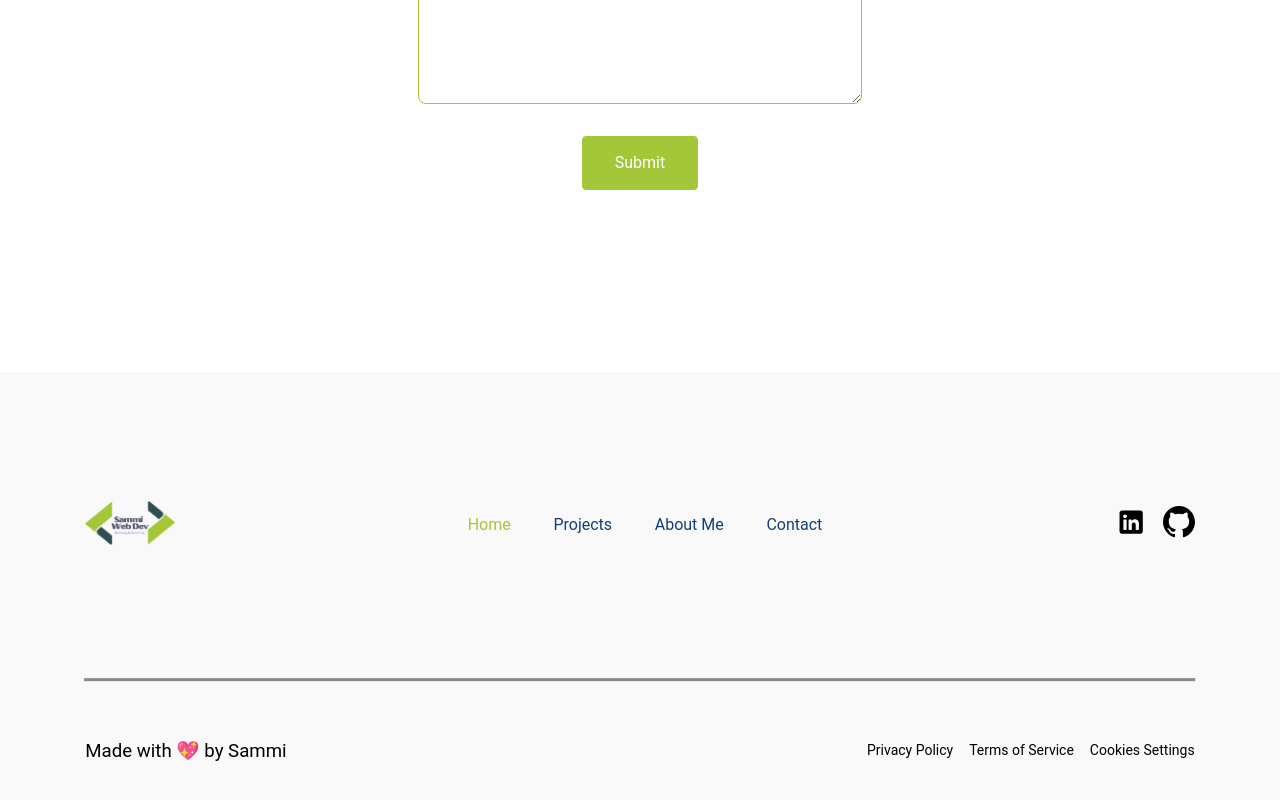
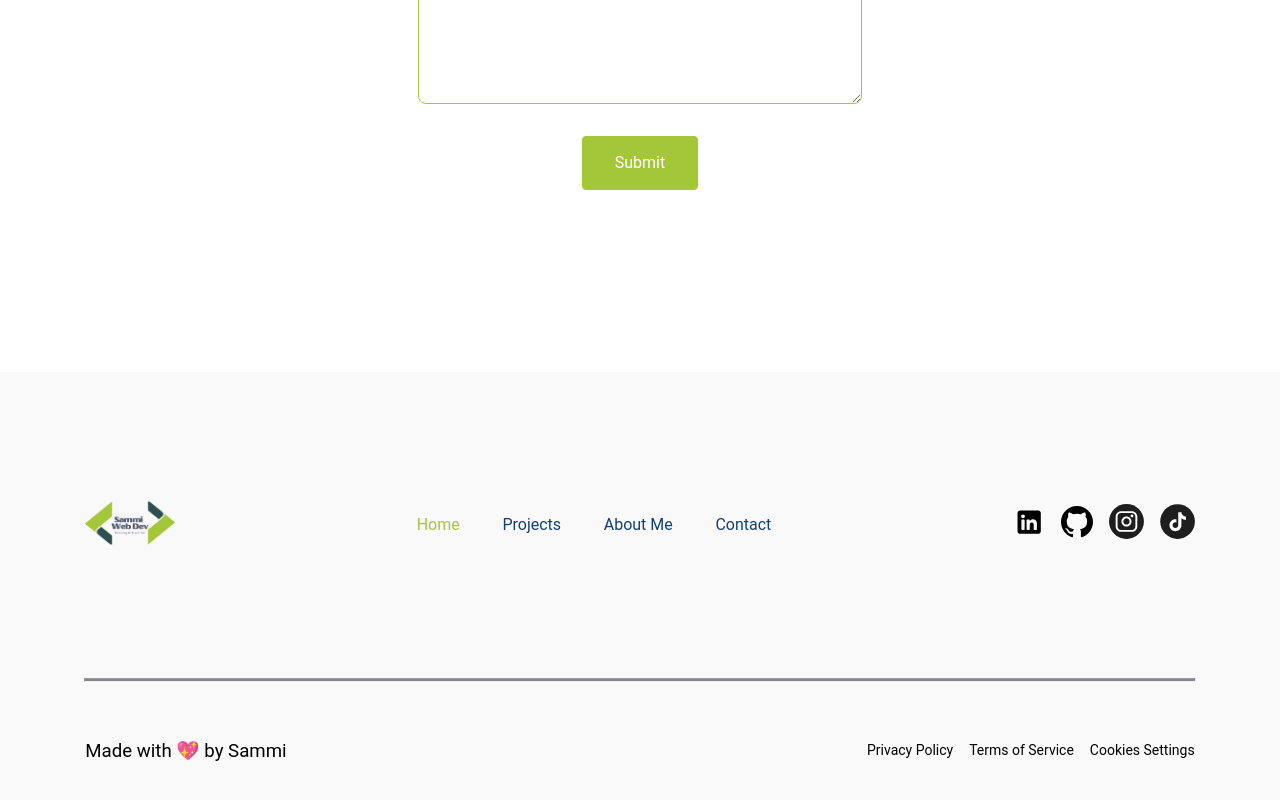
Before and after one commit to SOyeniyi801/my-portfolio, a React (Create React App) app: page / in a window 1280 px wide. Shown: the part 4848-5648 px from the top of the page. Built offline with nearby package versions, Linux system fonts and the light colour scheme.

Commit message:
new social links

```diff
--- a/src/Pages/Home/Footer.jsx
+++ b/src/Pages/Home/Footer.jsx
@@ -6,7 +6,11 @@ function Footer() {
     <footer className="footer-container">
       <div className="footer-link-container">
         <div>
-          <img src="./assets/SammiDevLogo.png" alt="Logoipsum" className="logo" />
+          <img
+            src="./assets/SammiDevLogo.png"
+            alt="Logoipsum"
+            className="logo"
+          />
         </div>
         <div className="footer-items">
           <ul>
@@ -107,6 +111,53 @@ function Footer() {
                 </svg>
               </a>
             </li>
+            <li>
+              <a
+                href="https://www.instagram.com/sammi.the.dev/?igsh=eG4xbmx4YW82Y3Nh&utm_source=qr"
+                className="navbar-content"
+                target="_blank"
+                rel="noreferrer"
+              >
+                <svg
+                  width="35"
+                  height="35"
+                  viewBox="0 0 158 158"
+                  fill="none"
+                  xmlns="http://www.w3.org/2000/svg"
+                >
+                  <path
+                    d="M79.1034 0.131042H78.7446C35.3306 0.131042 0.136597 35.3354 0.136597 78.7622V79.1211C0.136597 122.548 35.3306 157.752 78.7446 157.752H79.1034C122.517 157.752 157.711 122.548 157.711 79.1211V78.7622C157.711 35.3354 122.517 0.131042 79.1034 0.131042Z"
+                    fill="#1E1E1E"
+                  />
+                  <path
+                    d="M103.306 32.1987L54.5477 32.1987C41.0774 32.1987 30.119 43.1603 30.119 56.6346L30.119 101.254C30.119 114.728 41.0774 125.69 54.5477 125.69H103.306C116.776 125.69 127.734 114.728 127.734 101.254V56.6346C127.734 43.1603 116.776 32.1987 103.306 32.1987ZM38.7367 56.6346C38.7367 47.915 45.8306 40.8189 54.5477 40.8189H103.306C112.023 40.8189 119.117 47.915 119.117 56.6346V101.254C119.117 109.974 112.023 117.07 103.306 117.07H54.5477C45.8306 117.07 38.7367 109.974 38.7367 101.254V56.6346Z"
+                    fill="white"
+                  />
+                  <path
+                    d="M78.9269 101.668C91.4531 101.668 101.65 91.4743 101.65 78.9389C101.65 66.4034 91.4587 56.2094 78.9269 56.2094C66.3951 56.2094 56.204 66.4034 56.204 78.9389C56.204 91.4743 66.3951 101.668 78.9269 101.668ZM78.9269 64.8351C86.7054 64.8351 93.032 71.1636 93.032 78.9444C93.032 86.7252 86.7054 93.0537 78.9269 93.0537C71.1483 93.0537 64.8217 86.7252 64.8217 78.9444C64.8217 71.1636 71.1483 64.8351 78.9269 64.8351Z"
+                    fill="white"
+                  />
+                  <path
+                    d="M103.753 59.8816C107.126 59.8816 109.875 57.1371 109.875 53.7575C109.875 50.3779 107.132 47.6333 103.753 47.6333C100.374 47.6333 97.6307 50.3779 97.6307 53.7575C97.6307 57.1371 100.374 59.8816 103.753 59.8816Z"
+                    fill="white"
+                  />
+                </svg>
+              </a>
+            </li>
+            <li>
+              <a
+                href="https://www.tiktok.com/@sammi.the.dev?_t=8p4GcgOm0vS&_r=1"
+                className="navbar-content"
+                target="_blank"
+                rel="noreferrer"
+              >
+                <svg width="35" height="35" viewBox="0 0 159 159" fill="none" xmlns="http://www.w3.org/2000/svg">
+<path d="M79.8946 0.92749H79.5357C36.1218 0.92749 0.927765 36.1319 0.927765 79.5586V79.9175C0.927765 123.344 36.1218 158.549 79.5357 158.549H79.8946C123.309 158.549 158.503 123.344 158.503 79.9175V79.5586C158.503 36.1319 123.309 0.92749 79.8946 0.92749Z" fill="#1E1E1E"/>
+<path d="M117.805 57.9501V72.8325C115.204 72.5785 111.826 71.9877 108.088 70.6181C103.208 68.8289 99.5755 66.3826 97.1961 64.4884V94.5681L97.1354 94.4742C97.174 95.0706 97.1961 95.6781 97.1961 96.291C97.1961 111.229 85.0453 123.389 70.1065 123.389C55.1677 123.389 43.0168 111.229 43.0168 96.291C43.0168 81.3534 55.1677 69.1879 70.1065 69.1879C71.5694 69.1879 73.0048 69.3038 74.4071 69.5303V84.1973C73.06 83.7169 71.6136 83.4574 70.1065 83.4574C63.0346 83.4574 57.2766 89.2115 57.2766 96.291C57.2766 103.371 63.0346 109.125 70.1065 109.125C77.1784 109.125 82.9364 103.365 82.9364 96.291C82.9364 96.026 82.9309 95.7609 82.9143 95.4958V37.0429H97.7813C97.8365 38.302 97.8862 39.5721 97.9414 40.8312C98.0408 43.3107 98.9241 45.6907 100.464 47.6401C102.27 49.9318 104.936 52.5935 108.679 54.7196C112.185 56.7021 115.475 57.558 117.805 57.9612V57.9501Z" fill="white"/>
+</svg>
+
+              </a>
+            </li>
           </ul>
         </div>
       </div>
```
Also changed, not shown: public/assets/Instagram.svg (added), public/assets/tiktok.svg (added).
